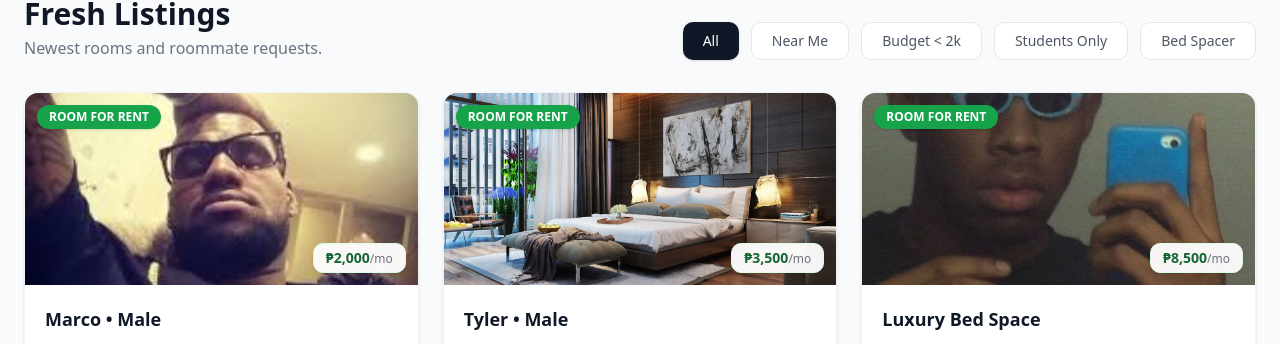
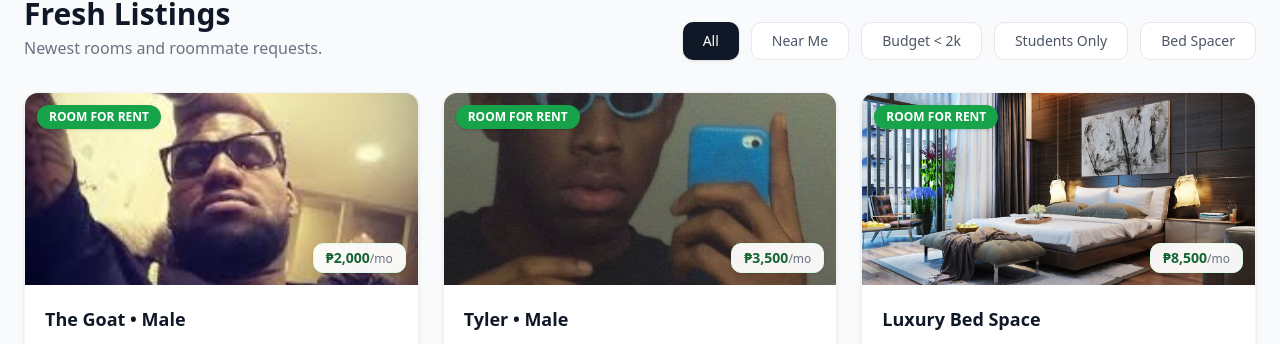
Before and after one commit to CSci-153-Web-Systems-and-Technologies/batch-2025-matcha-roommate-web, a Next.js app: page / in a window 1280 px wide. Shown: the part 591-935 px from the top of the page. Built offline with nearby package versions, Linux system fonts and the light colour scheme; no server answers.

Commit message:
edit: change mock data data for landing page

```diff
--- a/src/data/listings.ts
+++ b/src/data/listings.ts
@@ -7,13 +7,13 @@ export const listings: Listing[] = [
     imageSrc: "/images/landing/card1.jpg",
     badge: "New",
     price: "2000",
-    title: "Marco • Male",
+    title: "The Goat • Male",
     description: "Chill guy, loves gym and music. Looking for a clean and respectful roommate.",
     location: "Quezon City",
   },
   {
     id: 2,
-    imageSrc: "/images/landing/card2.jpg",
+    imageSrc: "/images/landing/card3.jpg",
     badge: null,
     price: "3500",
     title: "Tyler • Male",
@@ -22,7 +22,7 @@ export const listings: Listing[] = [
   },
   {
     id: 3,
-    imageSrc: "/images/landing/card3.jpg",
+    imageSrc: "/images/landing/card2.jpg",
     badge: null,
     price: "8500",
     title: "Luxury Bed Space",
```
